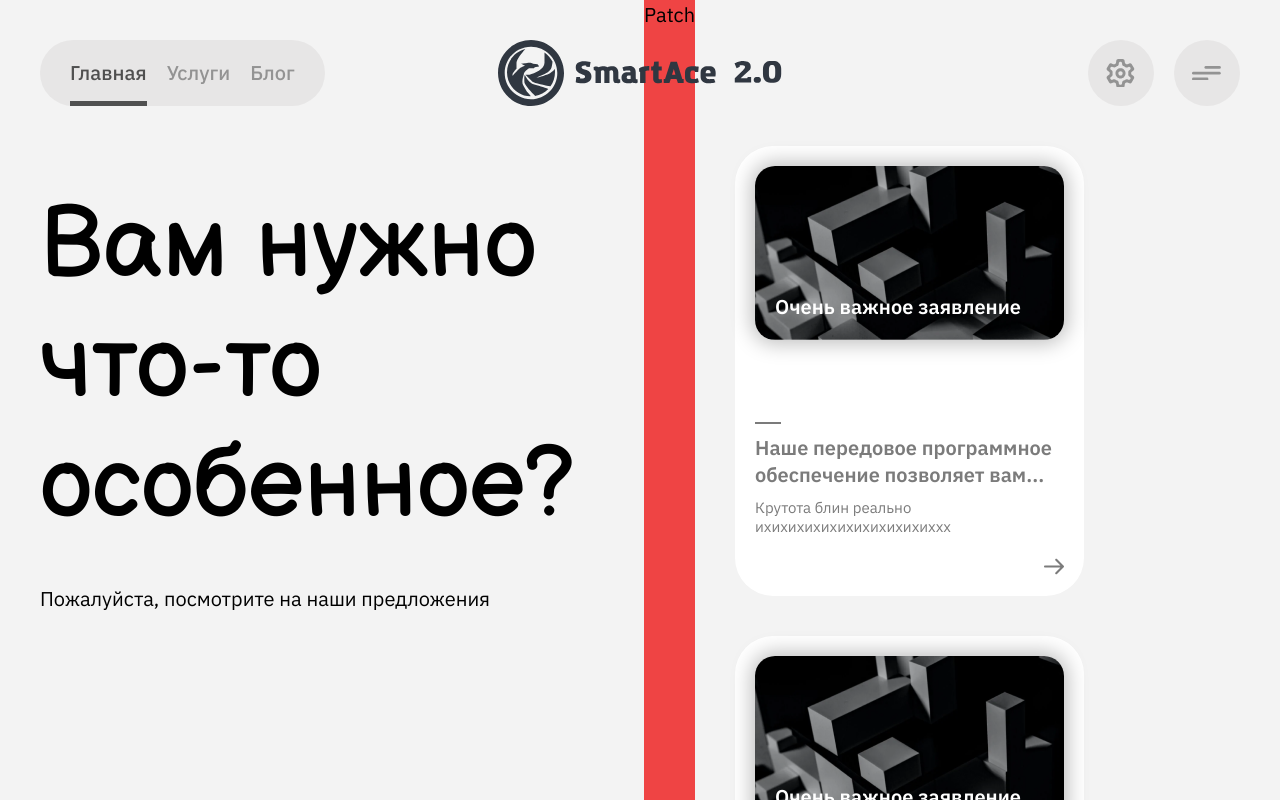
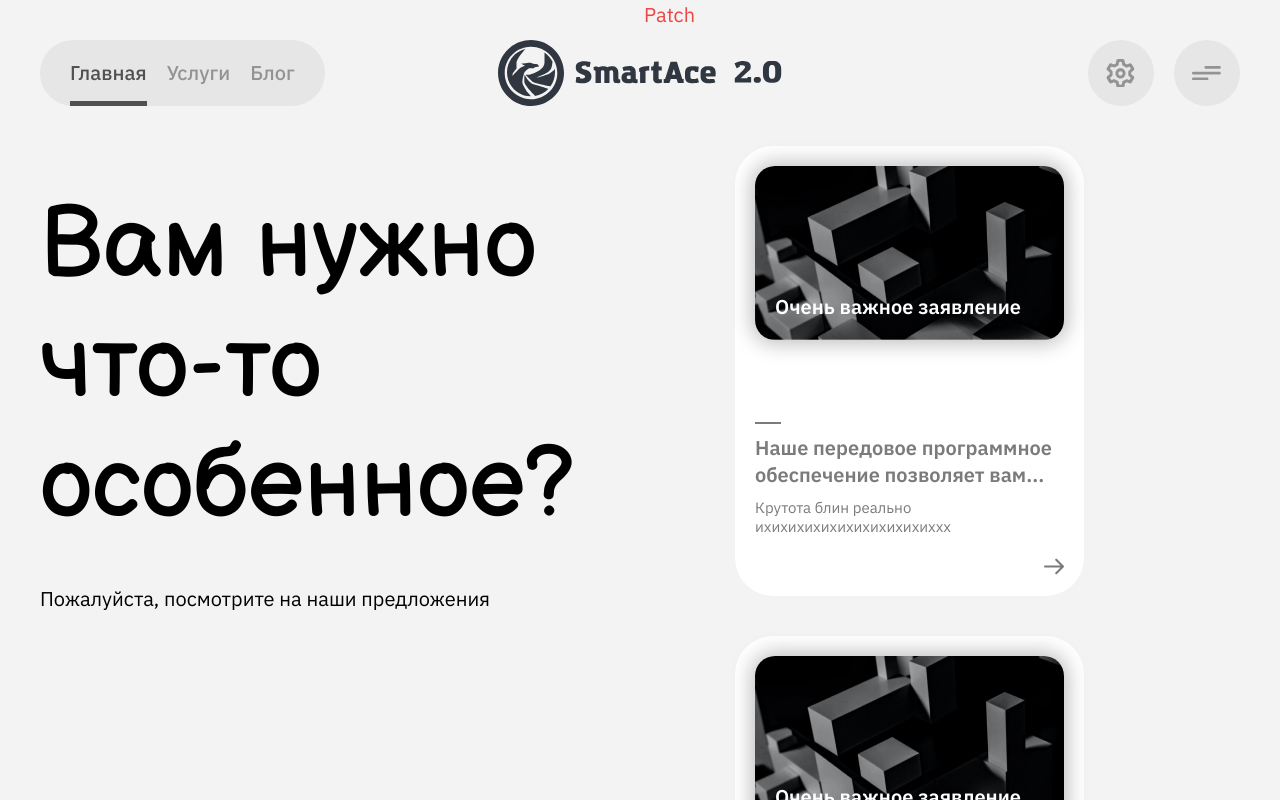
Before and after one commit to XenoPOMP/smart-ace-2.0, a Next.js app: page / in a window 1280 px wide. Built offline with nearby package versions, Linux system fonts and the light colour scheme.

Commit message:
delete dev styles

```diff
--- a/app/page.tsx
+++ b/app/page.tsx
@@ -26,7 +26,7 @@ export default function Home() {
         <p>Пожалуйста, посмотрите на наши предложения</p>
       </PageWithPatch.Main>
 
-      <PageWithPatch.Patch className={cn('bg-red-500 text-black')} />
+      <PageWithPatch.Patch />
 
       <PageWithPatch.Aside className={cn(styles.mainPage)}>
         <FrontCard
```
